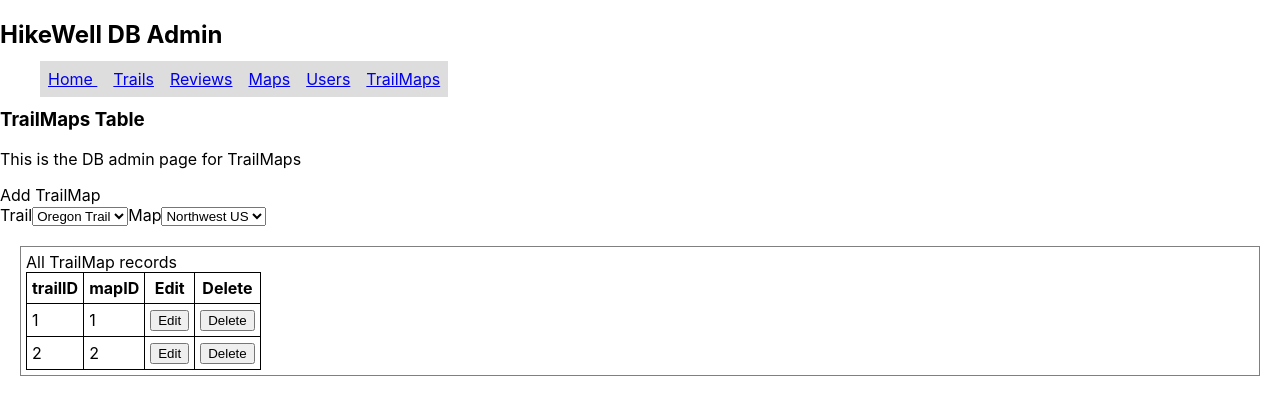
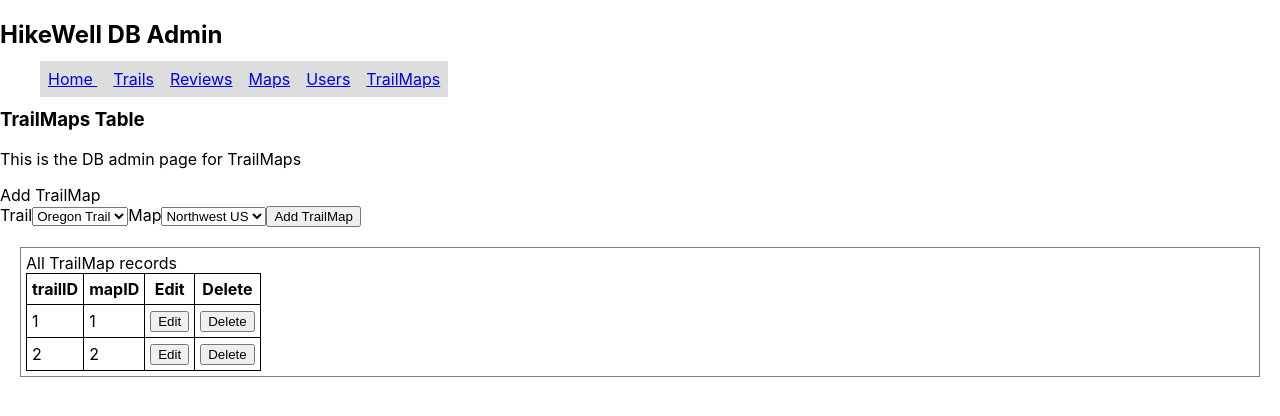
Before and after one commit to kanglicheng/HikeWell, a React (Create React App) app: page /trailmaps in a window 1280 px wide. Shown: the top 416 px of the page. Built offline with nearby package versions, Linux system fonts and the light colour scheme.

Commit message:
button add TrailMap

```diff
--- a/src/components/TrailMaps.jsx
+++ b/src/components/TrailMaps.jsx
@@ -45,6 +45,7 @@ export const TrailMaps = () => {
           <select>
             <option>Northwest US</option>
           </select>
+          <button> Add TrailMap</button>
         </form>
       </div>
       <div style={{ padding: "5px", margin: "20px", border: "1px solid grey" }}>
```
